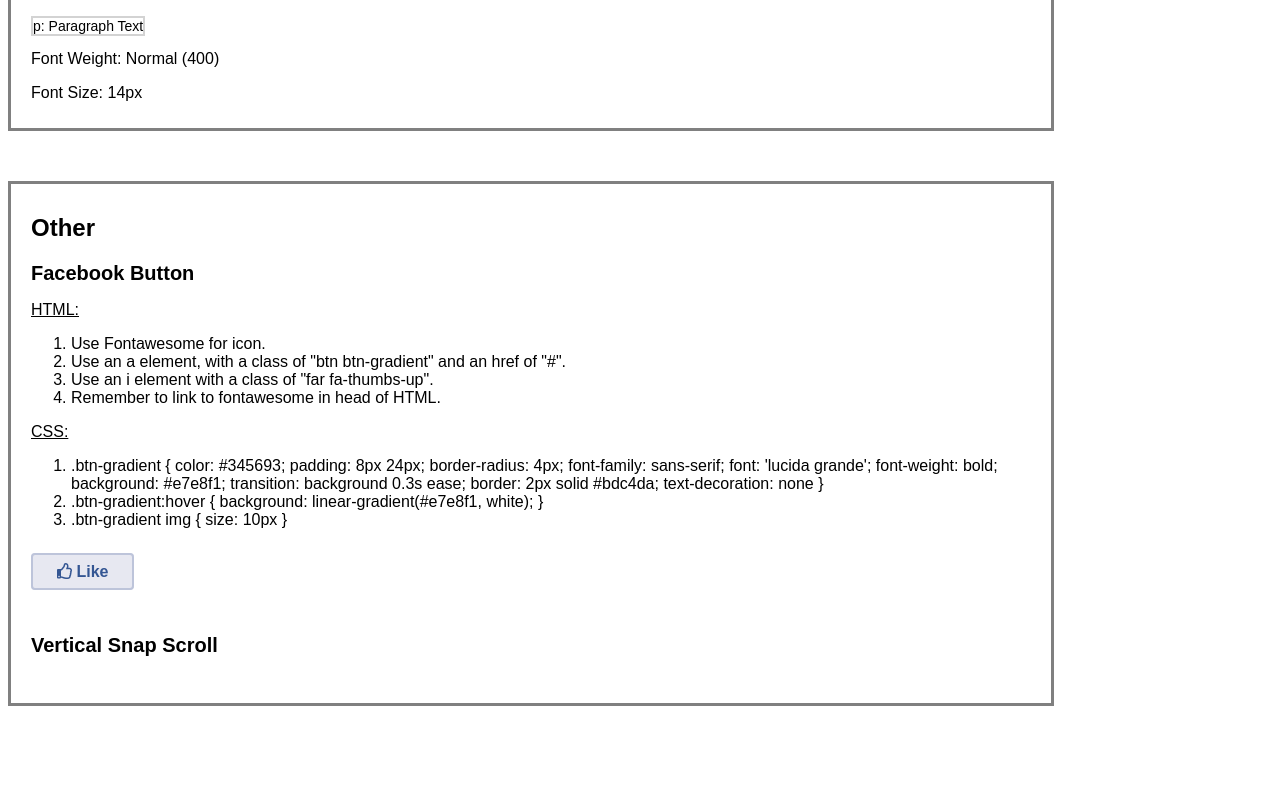
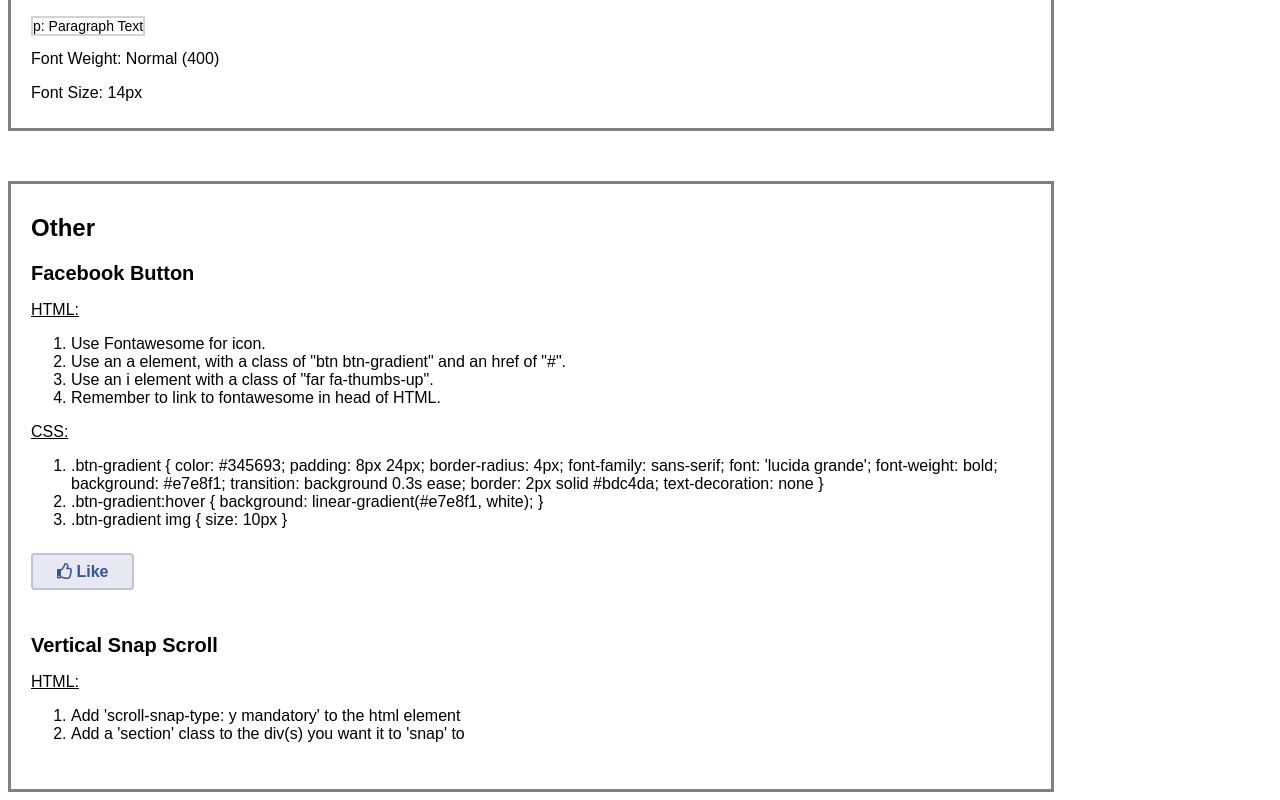
Before and after one commit to carabell94/website-cheatsheet, a plain HTML site: page index.html in a window 1280 px wide. Shown: the part 1629-2429 px from the top of the page. Before the commit the page ends 2343 px from the top, so only its background shows below. Drawn offline with nearby package versions, Linux system fonts and the light colour scheme.

Commit message:
snap scroll update

```diff
--- a/index.html
+++ b/index.html
@@ -94,6 +94,11 @@
           <br>
           <br>
           <h2 class="snapscrolltitle"> Vertical Snap Scroll </h2>
+          <p id="html"> HTML: </p>
+          <ol>
+            <li>Add 'scroll-snap-type: y mandatory' to the html element</li>
+            <li>Add a 'section' class to the div(s) you want it to 'snap' to</li>
+          </ol>
         </div>
       </div>
   </body>
```
